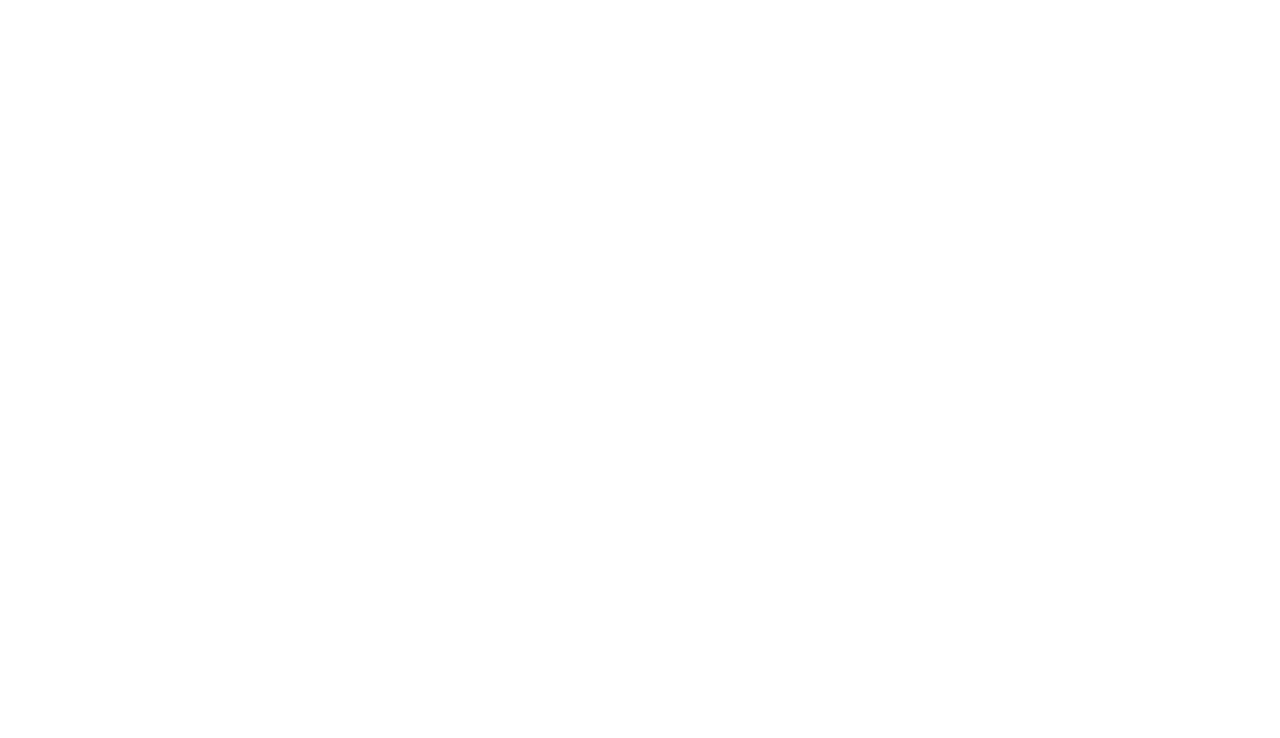
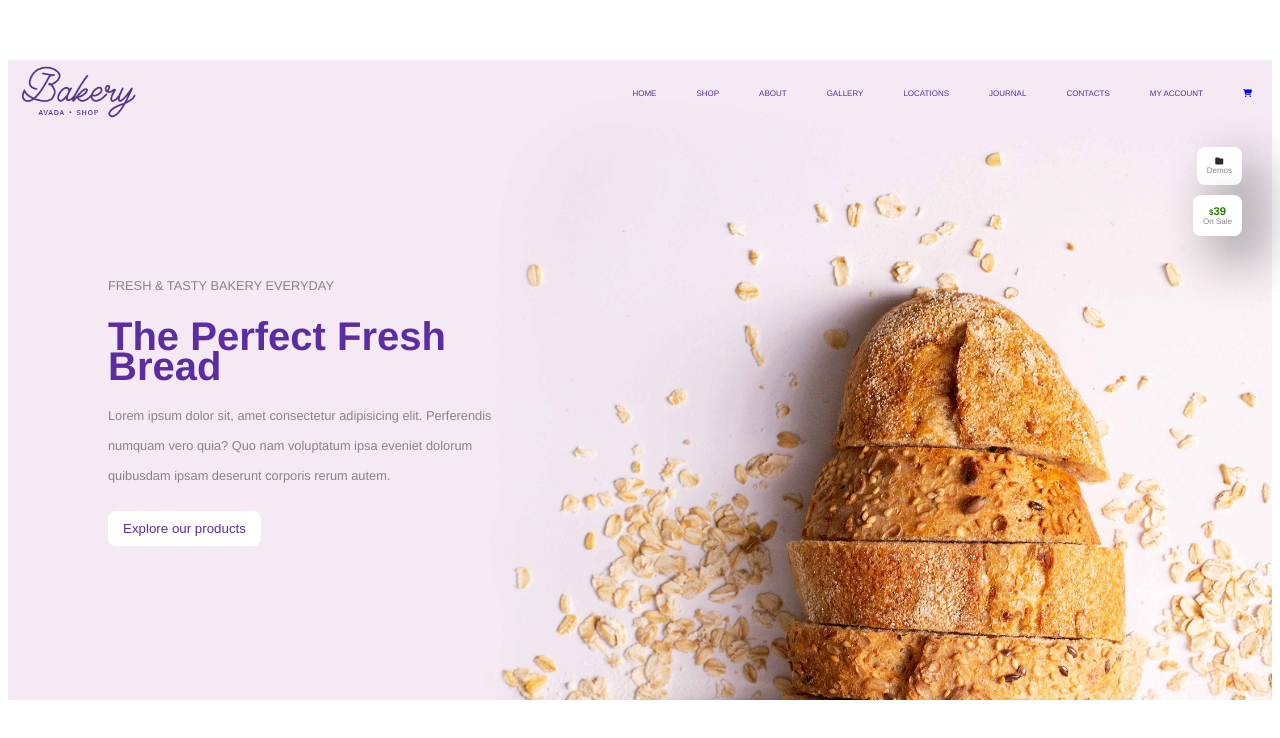
Before and after one commit to dvdecpcc/proj-html-vuejs, a Vue app: page / in a window 1280 px wide. Shown: the top 738 px of the page. Built offline with nearby package versions, Linux system fonts and the light colour scheme.

Commit message:
header done

```diff
--- a/src/App.vue
+++ b/src/App.vue
@@ -10,7 +10,6 @@
 import MyHeader from './components/MyHeader.vue';
 import MyMain from './components/MyMain.vue';
 import MyFooter from './components/MyFooter.vue';
-
 
 export default {
   name: 'App',
--- a/src/components/MyFooter.vue
+++ b/src/components/MyFooter.vue
@@ -4,10 +4,11 @@
 
 <script>
 export default {
-
+name: "MyFooter",
 }
 </script>
 
 <style scoped lang="scss">
+@import "../styles/commonRules.scss"
 
 </style>
--- a/src/components/MyHeader.vue
+++ b/src/components/MyHeader.vue
@@ -1,14 +1,169 @@
 <template>
-  <div></div>
+  <header>
+
+        <nav class="navbar">
+            <div class="navLogo">
+                <a href="#"><img src="../assets/images/avada-bakery-logo-retina.png" alt=""></a>
+            </div>
+            <div class="navLinks">
+                <ul>
+                    <li v-for="(link, index) in myNavLinks" :key="index"><a :href="link.url">{{link.text}}</a></li>
+                    <li><a href="#"><i class="fa-solid fa-cart-shopping"></i></a></li>
+                </ul>
+            </div>
+        </nav>
+        <section class="imgWrapper">
+            <div class="offers">
+                <div class="demos">
+                    <i class="fa-solid fa-folder"></i>
+                    <p>Demos</p>
+                </div>
+                <div class="sale">
+                    <span class="dollar">$</span>
+                    <span class="price">39</span>
+                    <p class="onSale">On Sale</p>
+                </div>
+            </div>
+            <div class="title">
+                <p>FRESH & TASTY BAKERY EVERYDAY</p>
+                <h1>The Perfect Fresh Bread</h1>
+                <p>Lorem ipsum dolor sit, amet consectetur adipisicing elit. Perferendis numquam vero quia? Quo nam voluptatum ipsa eveniet dolorum quibusdam ipsam deserunt corporis rerum autem. </p>
+                <button class="whiteBtn">Explore our products</button>
+            </div>
+        </section>
+  </header>
 </template>
 
 <script>
 export default {
-
+    name: "MyHeader",
+    data: function(){
+        return {
+            myNavLinks: [
+                {
+                    text:"HOME",
+                    ulr:"#"
+                },
+                {
+                    text:"SHOP",
+                    ulr:"#"
+                },
+                {
+                    text:"ABOUT",
+                    ulr:"#"
+                },
+                {
+                    text:"GALLERY",
+                    ulr:"#"
+                },
+                {
+                    text:"LOCATIONS",
+                    ulr:"#"
+                },
+                {
+                    text:"JOURNAL",
+                    ulr:"#"
+                },
+                {
+                    text:"CONTACTS",
+                    ulr:"#"
+                },
+                {
+                    text:"MY ACCOUNT",
+                    ulr:"#"
+                }
+            ]
+        }
+    }
 }
 </script>
 
 <style scoped lang="scss">
-@import "../styles/commonRules.scss"
+@import "../styles/commonRules.scss";
+header{
+    height: 80vh;
+    background-image: url("../assets/images/hero-header-bakery.jpg");
+    background-size: cover;
 
+    .navbar{
+        display: flex;
+        align-items: center;
+        justify-content: space-between;
+        .navLogo img{
+            width: 120px;
+            margin-left: 10px;
+        }
+        .navLinks{
+            display: flex;
+            align-items: center;
+            justify-content: space-around;
+            flex-direction: row;
+
+            ul li{
+                font-size: .5rem;
+                display: inline;
+                margin: 5px 20px;
+                color: $daisyBush;
+                list-style: none;
+                &:hover{
+                    border-bottom: 1px solid $daisyBush;
+                }
+            }
+        }
+    }
+    .title{
+        text-align: left;
+        margin-top: 30px;
+        margin-left: 100px;
+        max-width: 400px;
+        line-height: 30px;
+
+        h1{
+            font-size: 2.5rem;
+            color: $daisyBush;
+        }
+        p{
+            color: $mamba;
+            font-size: .8rem;
+            margin: 20px 0;
+        }
+        .whiteBtn{
+            color: $daisyBush;
+            background-color: $white;
+            border-radius: 8px;
+            padding: 10px 15px;
+            border: none;
+            cursor: pointer;
+        }
+    }
+    .offers{
+        display: flex;
+        justify-content: flex-end;
+        font-size: .5rem;
+        flex-direction: column;
+        align-items: flex-end;
+        margin-top: 20px;
+        margin-right: 20px;
+
+        .demos, .sale{
+            background-color: $white;
+            border-radius: 8px;
+            box-shadow: 20px 20px 50px grey;
+            padding: 10px;
+            margin: 5px 10px;
+            color: $mamba;
+
+            i{
+                color: $outerSpace;
+            }
+            .dollar, .price{
+                color: $japaneseLaurel;
+                font-weight: bold;
+            }
+            .price{
+                font-size: .7rem;
+            }
+        }
+    }
+}
 </style>
--- a/src/components/MyMain.vue
+++ b/src/components/MyMain.vue
@@ -4,10 +4,11 @@
 
 <script>
 export default {
-
+  name: "MyMain",
 }
 </script>
 
 <style scoped lang="scss">
+@import "../styles/commonRules.scss"
 
 </style>
```
